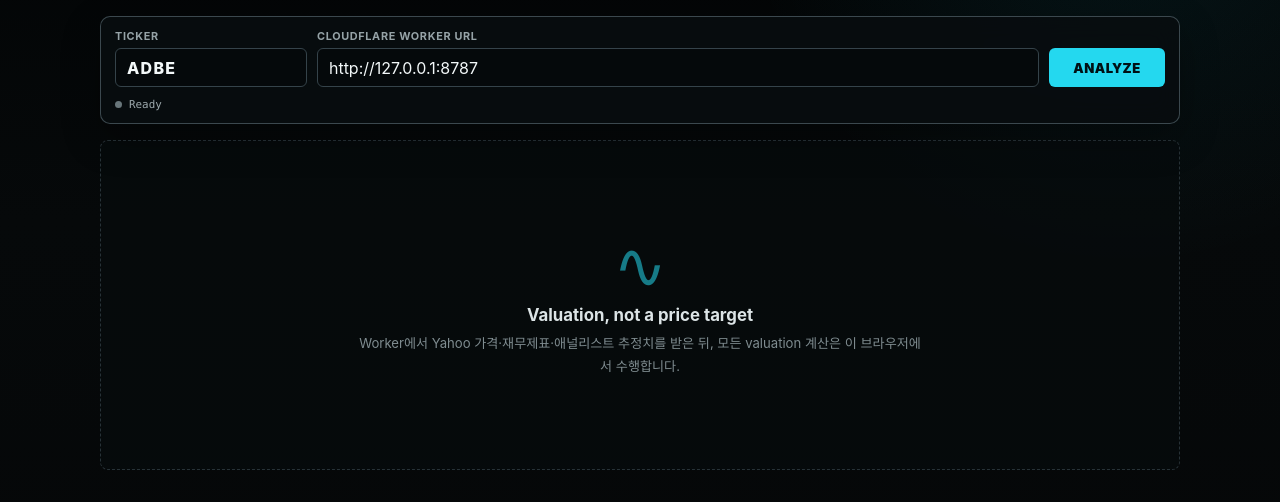
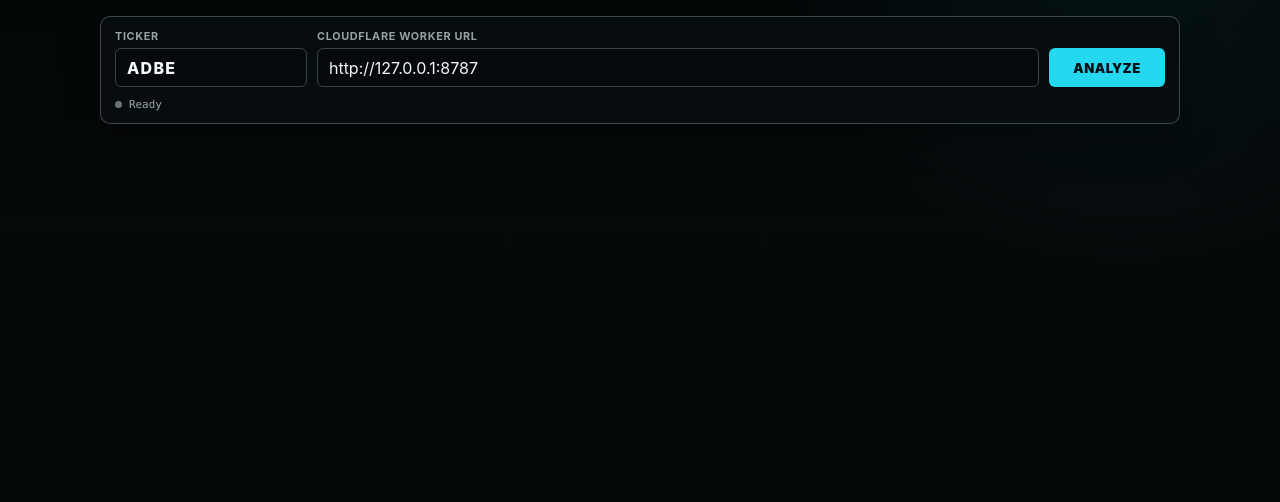
Before and after one commit to hjlgood/my_dashboard, a plain HTML site: page index.html in a window 1280 px wide. Shown: the part 132-634 px from the top of the page. Drawn offline with nearby package versions, Linux system fonts and the light colour scheme.

Commit message:
visualization update

```diff
--- a/index.html
+++ b/index.html
@@ -59,15 +59,6 @@
         <span id="status-text">Ready</span>
         <span id="elapsed-text" class="elapsed-text"></span>
       </div>
-    </section>
-
-    <section id="empty-state" class="empty-state">
-      <div class="empty-mark" aria-hidden="true">∿</div>
-      <h2>Valuation, not a price target</h2>
-      <p>
-        Worker에서 Yahoo 가격·재무제표·애널리스트 추정치를 받은 뒤,
-        모든 valuation 계산은 이 브라우저에서 수행합니다.
-      </p>
     </section>
 
     <main id="dashboard" class="dashboard" hidden>
--- a/main.js
+++ b/main.js
@@ -28,6 +28,7 @@ const COLORS = Object.freeze({
 
 const YIELD_COLORS = [COLORS.red, COLORS.orange, COLORS.yellow, COLORS.lime, COLORS.green];
 const BAND_COLORS = [COLORS.green, COLORS.lime, COLORS.yellow, COLORS.orange, COLORS.red];
+const BAND_SMOOTH = 0.80;
 const chartInstances = new Map();
 
 const dom = {
@@ -40,7 +41,6 @@ const dom = {
   elapsed: document.querySelector("#elapsed-text"),
   title: document.querySelector("#company-title"),
   marketSummary: document.querySelector("#market-summary"),
-  empty: document.querySelector("#empty-state"),
   dashboard: document.querySelector("#dashboard"),
   diagnostic: document.querySelector("#diagnostic-output"),
 };
@@ -645,9 +645,12 @@ function commonChartOption(model, yName) {
       name: yName,
       nameTextStyle: { color: "#919da1", fontSize: 10, padding: [0, 0, 0, 4] },
       scale: true,
+      splitNumber: 16,
       axisLine: { show: true, lineStyle: { color: "#687277" } },
-      axisLabel: { color: "#8f9a9e", fontSize: 10 },
+      axisLabel: { color: "#8f9a9e", fontSize: 9, hideOverlap: true },
       splitLine: { lineStyle: { color: COLORS.grid } },
+      minorTick: { show: true, splitNumber: 4 },
+      minorSplitLine: { show: true, lineStyle: { color: "rgba(122,122,122,0.08)", width: 0.6 } },
     },
     series: [],
   };
@@ -719,7 +722,8 @@ function renderFcfChart(model) {
     type: "line",
     data: path,
     showSymbol: false,
-    smooth: 0.28,
+    smooth: BAND_SMOOTH,
+    smoothMonotone: "x",
     connectNulls: false,
     lineStyle: { color: YIELD_COLORS[index], width: 1.05, type: "dashed" },
     itemStyle: { color: YIELD_COLORS[index] },
@@ -826,7 +830,8 @@ function renderMultipleChart(model, elementId, captionId, field, name, analystDr
       type: "line",
       data: path,
       showSymbol: false,
-      smooth: 0.28,
+      smooth: BAND_SMOOTH,
+      smoothMonotone: "x",
       connectNulls: false,
       lineStyle: { color: BAND_COLORS[index], width: 1, type: "dashed" },
       itemStyle: { color: BAND_COLORS[index] },
@@ -873,11 +878,13 @@ function renderFundamentalsChart(model) {
   option.grid.right = 68;
   option.tooltip.valueFormatter = (value) => finite(rawNumber(value)) ? rawNumber(value).toFixed(1) : "N/A";
   option.yAxis = [option.yAxis, {
-    type: "value", name: "ROIC", position: "right", scale: true,
+    type: "value", name: "ROIC", position: "right", scale: true, splitNumber: 10,
     nameTextStyle: { color: COLORS.purple, fontSize: 10 },
     axisLine: { show: true, lineStyle: { color: COLORS.purple } },
-    axisLabel: { color: COLORS.purple, formatter: "{value}%", fontSize: 10 },
+    axisLabel: { color: COLORS.purple, formatter: "{value}%", fontSize: 9, hideOverlap: true },
     splitLine: { show: false },
+    minorTick: { show: true, splitNumber: 4 },
+    minorSplitLine: { show: true, lineStyle: { color: "rgba(192,92,255,0.10)", width: 0.6 } },
   }];
   const definitions = [
     ["Revenue/share", "revenuePerShare", COLORS.cyan],
@@ -967,7 +974,6 @@ function setChart(id, option) {
 function renderDashboard(model, payload, responseStatus, elapsedMs) {
   dom.title.textContent = `${model.company} (${model.ticker})`;
   dom.marketSummary.textContent = `${formatMoney(model.currentPrice, model.currency)} · Market cap ${formatCompactMoney(model.marketCap, model.currency)} · ${model.prices.at(-1).date}`;
-  dom.empty.hidden = true;
   dom.dashboard.hidden = false;
   renderFcfChart(model);
   renderMultipleChart(model, "per-chart", "per-caption", "eps", "PER", model.analystEps, "Analyst +1Y EPS/share avg");
--- a/style.css
+++ b/style.css
@@ -225,38 +225,6 @@ button {
 .elapsed-text {
   margin-left: auto;
   color: #667377;
-}
-
-.empty-state {
-  display: grid;
-  min-height: 330px;
-  place-items: center;
-  align-content: center;
-  border: 1px dashed #273237;
-  border-radius: 8px;
-  background: rgba(8, 12, 14, 0.62);
-  padding: 38px;
-  text-align: center;
-}
-
-.empty-mark {
-  color: rgba(36, 216, 239, 0.55);
-  font-size: 4rem;
-  line-height: 1;
-}
-
-.empty-state h2 {
-  margin: 8px 0 7px;
-  color: #dce4e6;
-  font-size: 1.05rem;
-}
-
-.empty-state p {
-  max-width: 570px;
-  margin: 0;
-  color: #7f8c90;
-  font-size: 0.82rem;
-  line-height: 1.7;
 }
 
 .dashboard {
```
